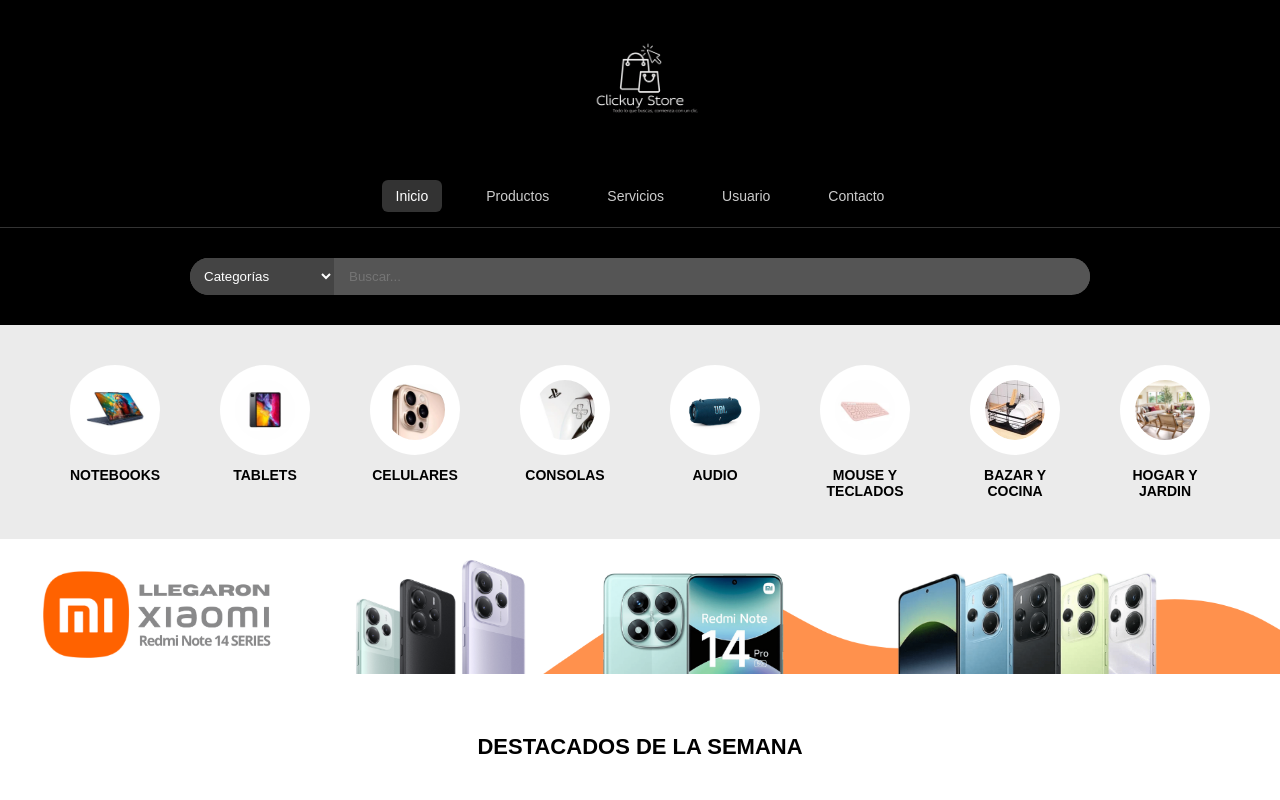
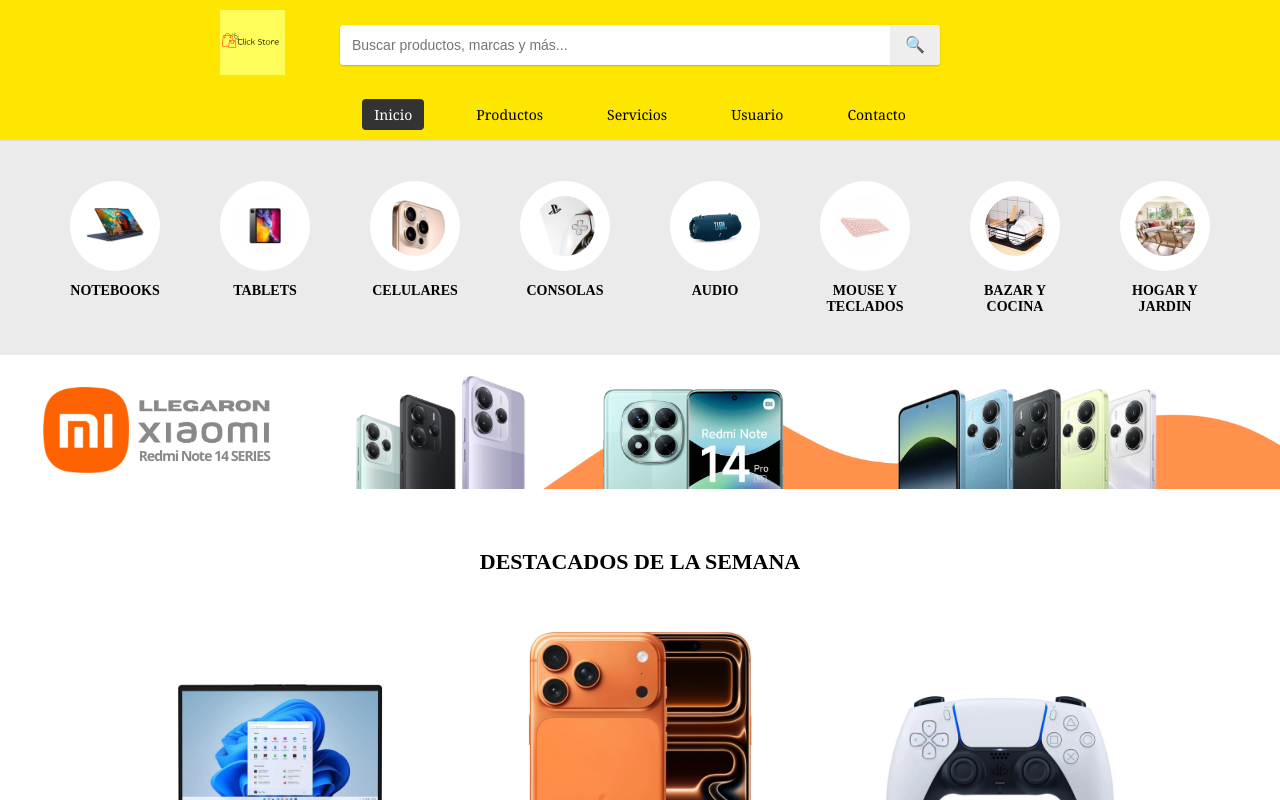
Before and after one commit to GuillermoHernandez1891/proyectoclickuystore, a plain HTML site: page index.html in a window 1280 px wide. Shown: the top 800 px of the page. Drawn offline with Linux system fonts and the light colour scheme.

Commit message:
Se modificaron algunas cosas

```diff
--- a/css/style.css
+++ b/css/style.css
@@ -6,76 +6,92 @@
 
 /* ================= BODY ================= */
 body {
-    background-color: #000;
-    font-family: Arial, sans-serif;
-    color: #000;
+    background-color: gray;
+    color: #fff;
 }
 
-/* ================= HEADER ================= */
 .header {
-    background-color: #000;
-    border-bottom: 1px solid #333;
-    padding: 15px 20px;
+    background-color: #ffe600;
+    border-bottom: 1px solid #ddd;
+}
+
+/* ================= PARTE SUPERIOR ================= */
+
+.top-header {
+    position: relative;
     display: flex;
-    flex-direction: column;
     align-items: center;
-    gap: 15px;
+    padding: 10px 40px;
 }
 
 .logo img {
-    width: 260px;
-    height: auto;
+    height: 65px;
+    margin-left: 180px;
+}
+/* ================= BUSCADOR ================= */
+
+.search-container {
+    position: absolute;
+    left: 50%;
+    transform: translateX(-50%);
+    display: flex;
+    width: 50%;
+    max-width: 600px;
+    background: white;
+    border-radius: 4px;
+    overflow: hidden;
+    box-shadow: 0 1px 2px rgba(0,0,0,0.2);
+}
+.search-container input {
+    flex: 1;
+    padding: 12px;
+    border: none;
+    outline: none;
+    font-size: 14px;
+    color: #333;
 }
 
-/* ================= MENU ================= */
+.search-container button {
+    width: 50px;
+    border: none;
+    background: #eeeeee;
+    cursor: pointer;
+    font-size: 16px;
+}
+
+.search-container button:hover {
+    background: #ddd;
+}
+
+/* ================= MENÚ INFERIOR ================= */
+
 .menu {
     display: flex;
     justify-content: center;
-    gap: 30px;
-    flex-wrap: wrap;
+    gap: 40px;
+    padding: 10px 0;
+    background-color: #ffe600; /* Amarillo más claro */
 }
 
 .menu a {
-    color: #ccc;
     text-decoration: none;
+    color: black;
+    font-family: Georgia;
     font-size: 14px;
-    padding: 8px 14px;
-    border-radius: 6px;
-    transition: background-color 0.3s ease, color 0.3s ease;
+    padding: 6px 12px;
+    border-radius: 4px;
+    transition: 0.3s ease;
 }
 
 .menu a:hover,
 .menu a.active {
     background-color: #333;
-    color: #fff;
+    color: white;
 }
-
-/* ================= BUSCADOR ================= */
-.search-container {
-    display: flex;
-    align-items: center;
-    max-width: 900px;
-    margin: 30px auto;
-    background-color: #555;
-    border-radius: 25px;
-    overflow: hidden;
-}
-
-.search-container select {
-    background-color: #444;
-    color: #fff;
-    border: none;
-    padding: 10px;
-    outline: none;
-}
-
-.search-container input {
-    flex: 1;
-    background-color: #555;
-    color: #fff;
-    border: none;
-    padding: 10px 15px;
-    outline: none;
+/* =================================================== MAIN =================================================== */
+.visually-hidden {
+    position: absolute;
+    left: -9999px;
 }
 
 /* ================= CATEGORÍAS ================= */
@@ -113,16 +129,21 @@
     color: #000;
 }
 
+.categoria img:hover {
+    transform: scale(1.2);
+    box-shadow: 2px 2px 5px black;
+}
+
 /* ================= BANNER XIAOMI ================= */
 .banner_xiaomi img {
     width: 100%;
-    max-height: 420px;
     object-fit: cover;
     display: block;
 }
 /* ================= DESTACADOS ================= */
 .destacados {
     padding: 60px 40px;
+    color: black;
     background-color: #fff;
 }
 
@@ -182,13 +203,13 @@
     color: #fff;
 }
 
-/* ================= FOOTER ================= */
+/* =================================================== FOOTER =================================================== */
 .footer-links {
     display: flex;
     justify-content: space-between;
     gap: 40px;
     padding: 40px 20px;
-    background-color: black;
+    background-color: gray;
     max-width: 1200px;
     margin: auto;
     flex-wrap: wrap;
@@ -200,7 +221,7 @@
 }
 
 .footer-col h4 {
-    color: white;
+    color: black;
     font-size: 16px;
     margin-bottom: 15px;
 }
@@ -240,23 +261,26 @@
     opacity: 0.7;
 }
 
-/* ===== SERVICIOS ===== */
+/* =================================================== SERVICIOS =================================================== */
 
 .servicios {
-    padding: 60px 20px;
     background-color: #fff;
+    color: #000;
+    margin-top: 50px;
+    margin-bottom: 100px;
+    padding: 40px 20px;
 }
 
-.servicios h1 {
+.servicios h2 {
+    margin-top: 40px;
+    margin-bottom: 60px;
     text-align: center;
-    margin-bottom: 50px;
-    font-size: 28px;
 }
 
 .servicios-grid {
     display: grid;
     grid-template-columns: repeat(auto-fit, minmax(220px, 1fr));
-    gap: 30px;
+    gap: 50px;
     max-width: 1100px;
     margin: auto;
 }
@@ -286,20 +310,21 @@
     font-weight: bold;
 }
 
-/* ========== CONTACTO ========== */
+/* =================================================== CONTACTO =================================================== */
 
 .contacto-form {
     max-width: 1000px;
-    margin: 40px auto;
+    margin: 50px auto;
     padding: 30px;
     background-color: #fff;
+    color: black;
     border-radius: 6px;
 }
 
 .contacto-titulo {
     text-align: center;
     margin-bottom: 50px;
-    font-size: 28px;
+    font-size: 24px;
 }
 
 .contacto-grid {
@@ -384,22 +409,23 @@
         flex-direction: column;
         gap: 30px;
     }
+
+    .contacto-grid {
+        grid-template-columns: 1fr;
+    }
 }
 
 @media (max-width: 500px) {
     .search-container {
         flex-direction: column;
         border-radius: 15px;
+        gap: 8px;
+        padding: 10px;
     }
 
     .search-container select,
     .search-container input {
         width: 100%;
     }
+
 }
-
-@media (max-width: 768px) {
-    .contacto-grid {
-        grid-template-columns: 1fr;
-    }
-}
--- a/index.html
+++ b/index.html
@@ -4,7 +4,7 @@
 <head>
     <meta charset="UTF-8">
     <meta name="viewport" content="width=device-width, initial-scale=1.0">
-    <title>ClickUy¡Store!</title>
+    <title>Click Store</title>
     <link rel="stylesheet" href="./css/style.css">
 </head>
 
@@ -12,10 +12,21 @@
 
     <header class="header">
 
+    <!-- Parte superior -->
+    <div class="top-header">
+
     <div class="logo">
-            <img src="./img/logo_proyecto/logo-click.png" alt="Logo">
+        <img src="./img/logo_proyecto/89105976 (1).svg" alt="Logo de Click Store">
     </div>
 
+    <form class="search-container">
+        <input type="text" name="buscar" placeholder="Buscar productos, marcas y más...">
+        <button type="submit">🔍</button>
+    </form>
+
+    </div>
+
+    <!-- Menú inferior -->
     <nav class="menu">
         <a href="index.html" class="active">Inicio</a>
         <a href="./pages/productos.html">Productos</a>
@@ -24,25 +35,13 @@
         <a href="./pages/contacto.html">Contacto</a>
     </nav>
 
-
     </header>
 
 
+
     <main>
-        <div class="search-container">
-            <select>
-                <option value="categoria" disabled selected>Categorías</option>
-                <option>Notebooks</option>
-                <option>Tablets</option>
-                <option>Celulares</option>
-                <option>Consolas</option>
-                <option>Audio</option>
-                <option>Mouse y teclados</option>
-                <option>Bazar y cocina</option>
-                <option>Hogar y jardin</option>
-            </select>
-            <input type="text" placeholder="Buscar...">
-        </div>
+
+        <h1 class="visually-hidden">ClickUy Store - Tecnología y electrodomésticos</h1>
 
         <section class="categorias">
 
@@ -89,7 +88,7 @@
         </section>
 
         <section class="banner_xiaomi">
-            <img src="./img/index_imagenes/banner_xiaomi.png" alt="banner_xiaomi">
+            <img src="./img/index_imagenes/banner_xiaomi.png" alt="banner_promocianal_xiaomi">
         </section>
 
         <section class="destacados">
@@ -186,23 +185,23 @@
     <div class="footer-redes">
         <h4>SEGUINOS EN REDES</h4>
         <div class="redes-iconos">
-            <a href="https://www.facebook.com" target="_blank" title="Facebook">
+            <a href="https://www.facebook.com" target="_blank" rel="noopener noreferrer" title="Facebook">
                 <img src="./img/Iconos_redes/facebook.svg" alt="Facebook">
             </a>
 
-            <a href="https://www.instagram.com" target="_blank" title="Instagram">
+            <a href="https://www.instagram.com" target="_blank" rel="noopener noreferrer" title="Instagram">
                 <img src="./img/Iconos_redes/instagram.svg" alt="Instagram">
             </a>
 
-            <a href="https://www.whatsapp.com/" target="_blank" title="Whatsapp">
+            <a href="https://www.whatsapp.com/" target="_blank" rel="noopener noreferrer" title="Whatsapp">
                 <img src="./img/Iconos_redes/whatsapp.svg" alt="Whatsapp">
             </a>
 
-            <a href="https://www.tiktok.com/" target="_blank" title="Tiktok">
+            <a href="https://www.tiktok.com/" target="_blank" rel="noopener noreferrer" title="Tiktok">
                 <img src="./img/Iconos_redes/tiktok.svg" alt="Tiktok">
             </a>
 
-            <a href="mailto:contacto@clickuy.com" target="_blank" title="Enviar correo">
+            <a href="mailto:contacto@clickuy.com" target="_blank" rel="noopener noreferrer" title="Enviar correo">
                 <img src="./img/Iconos_redes/mail.svg" alt="Email">
             </a>
         </div>
```
Also changed, not shown: pages/servicios.html (+1 -1 lines), img/logo_proyecto/89105976 (1).svg (added), img/logo_proyecto/89105976.svg (added), img/logo_proyecto/logo-click.png (deleted), img/logo_proyecto/logo-clickuy.png (deleted), img/logo_proyecto/logo_clickstore.png (added), img/logo_proyecto/logo_clickuy.png (deleted). Lines whose indentation alone changed are shown as unchanged.
